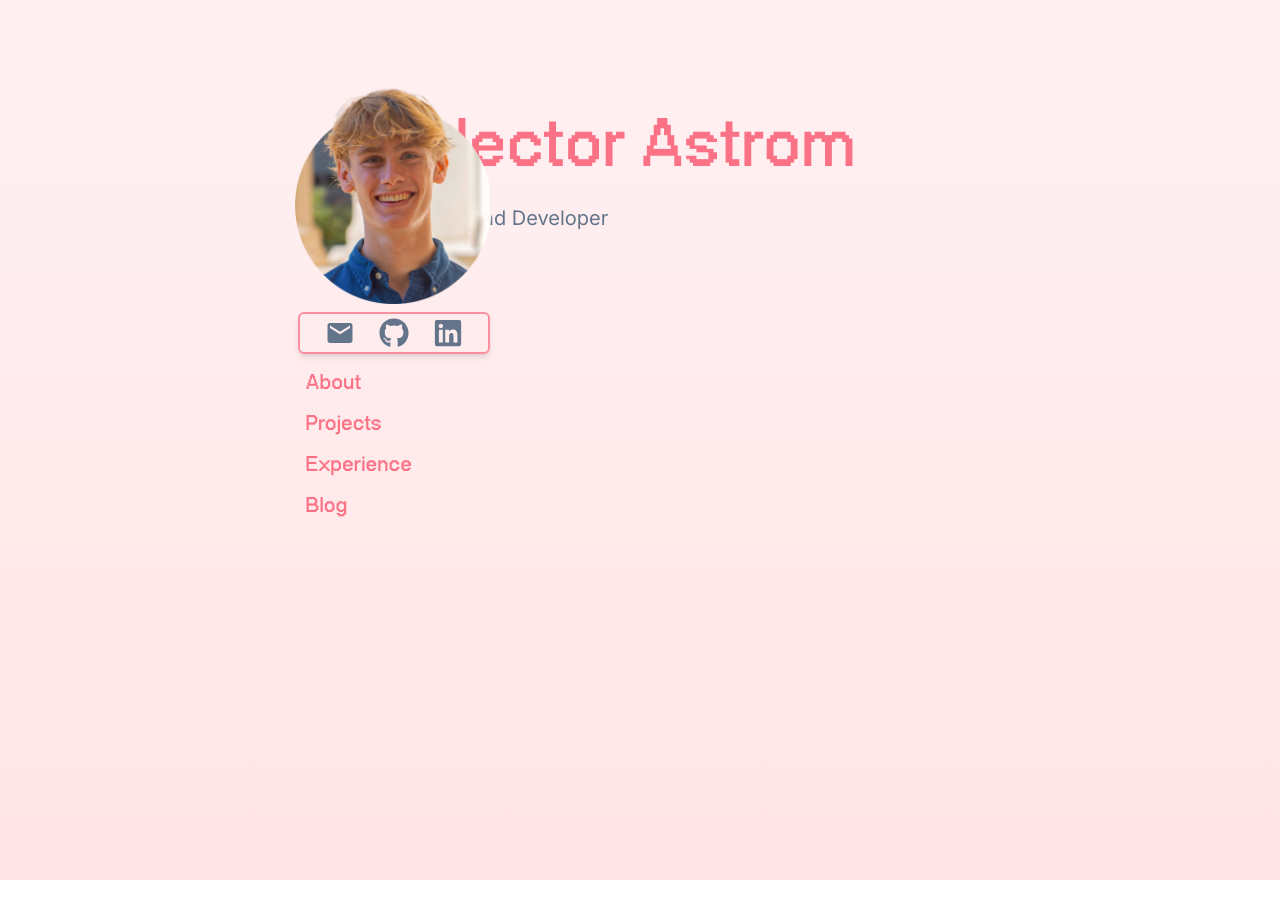
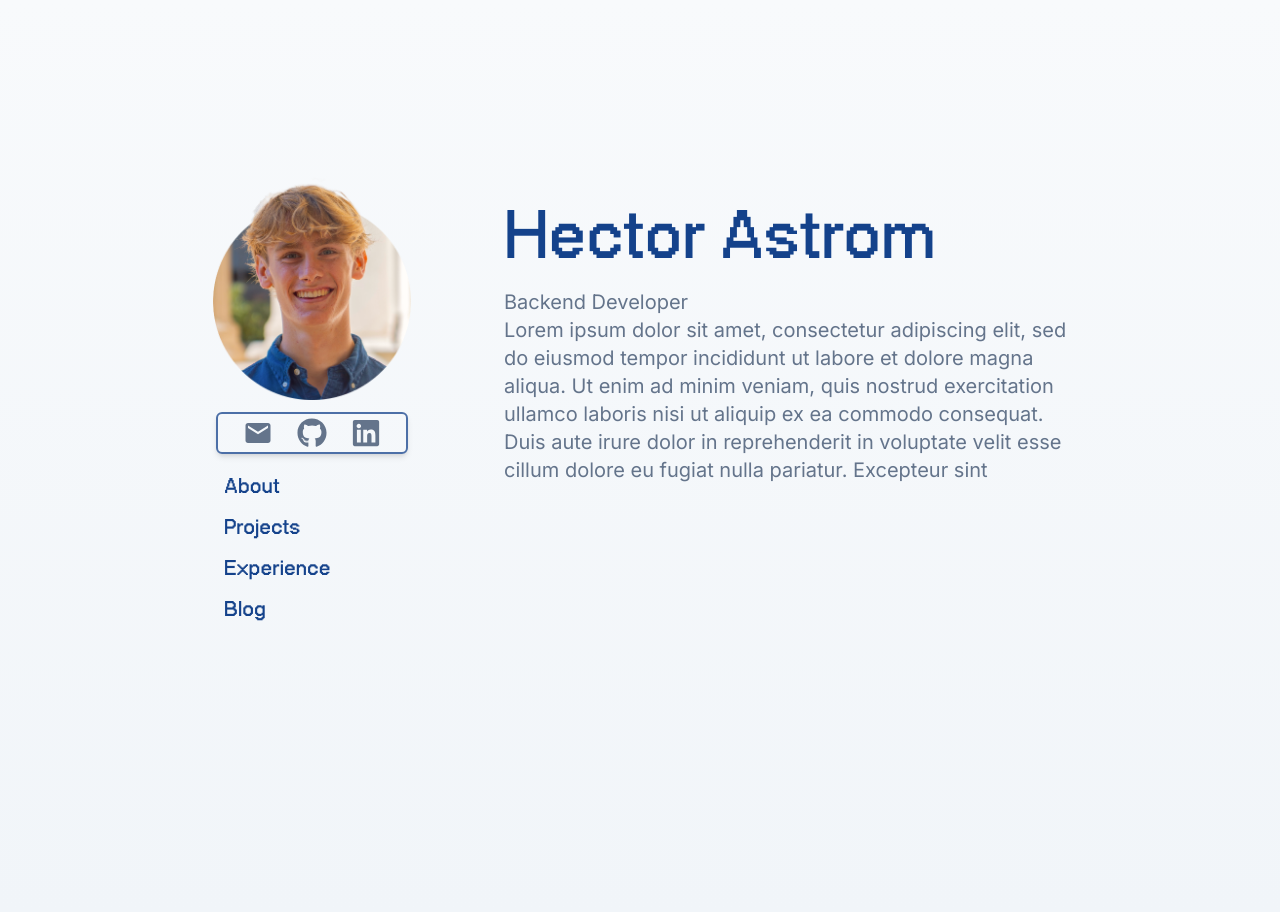
Before and after one commit to hectorastrom/personal-website, a Next.js app: page / in a window 1280 px wide. Before the commit the page ends 880 px from the top, so only its background shows below. Built offline with nearby package versions, Linux system fonts and the light colour scheme.

Commit message:
made semi-modular home page; changed theme

```diff
--- a/package.json
+++ b/package.json
@@ -9,7 +9,6 @@
     "lint": "next lint"
   },
   "dependencies": {
-    "@next/font": "^14.2.3",
     "next": "14.2.3",
     "react": "^18",
     "react-dom": "^18",
--- a/public/fonts/fonts.tsx
+++ b/public/fonts/fonts.tsx
@@ -1,6 +1,6 @@
 import { Inter } from "next/font/google";
 import localFont from "next/font/local";
 
-export const inter = Inter({ subsets: ["latin"], weight: ["400", "500", "600", "700", "800"] });
-export const title = localFont({ src: "title.otf", weight: "700" });
+export const bodyFont = Inter({ subsets: ["latin"], weight: ["400", "500", "600", "700", "800"] });
+export const titleFont = localFont({ src: "title.otf", weight: "700" });
 export const regards = localFont({ src: "regards.ttf" });
--- a/src/app/globals.css
+++ b/src/app/globals.css
@@ -1,6 +1,10 @@
 @tailwind base;
 @tailwind components;
 @tailwind utilities;
+
+:root {
+  --emphasis-color: theme(colors.emphasis);
+}
 
 @font-face {
   font-family: 'TitleFont';
@@ -22,6 +26,50 @@ body::before {
   @apply text-emphasis font-bold font-title
 }
 
+/* @keyframes shimmer {
+  0% {
+    background-position: -200% 0;
+  }
+
+  100% {
+    background-position: 200% 0;
+  }
+}
+
+.shimmer-container {
+  position: relative;
+  display: inline-block;
+  overflow: hidden;
+}
+
+.shimmer-text {
+  background: linear-gradient(120deg,
+      var(--emphasis-color) 0%,
+      rgba(255, 255, 255, 0.5) 50%,
+      var(--emphasis-color) 100%);
+  background-size: 200% 100%;
+  -webkit-background-clip: text;
+  -webkit-text-fill-color: transparent;
+  animation: shimmer 2s forwards;
+  display: inline-block;
+  position: relative;
+}
+
+.shimmer-text::after {
+  content: '';
+  position: absolute;
+  top: 0;
+  left: 0;
+  width: 100%;
+  height: 100%;
+  background: inherit;
+  animation: shimmer 2s forwards;
+  background-size: 200% 100%;
+  background-clip: text;
+  -webkit-background-clip: text;
+  -webkit-text-fill-color: transparent;
+} */
+
 @layer utilities {
   .text-balance {
     text-wrap: balance;
--- a/src/app/layout.tsx
+++ b/src/app/layout.tsx
@@ -1,6 +1,6 @@
 import type { Metadata } from "next";
 import "./globals.css";
-import { inter } from "../../public/fonts/fonts";
+import { bodyFont } from "../../public/fonts/fonts";
 import Sidenav from "@/components/sidenav";
 
 export const metadata: Metadata = {
@@ -16,17 +16,16 @@ export default function RootLayout({
   return (
     <html lang="en">
       <body
-        className={`${inter.className} bg-gradient-to-b from-rose-50 to-rose-100 text-xl text-default antialiased mx-auto max-w-full h-screen mt-10`}
+        className={`${bodyFont.className} bg-gradient-to-b from-slate-50 to-slate-100 text-xl text-default antialiased mx-auto max-w-full max-h-full min-h-screen overflow-hidden mt-28 `}
       >
-        <div className="mt-20">
-          <div className="fixed left-[22%]">
-          <Sidenav/>
+        <div className="px-4 pt-4 sm:pt-16 pb-24 sm:pb-36 sm:grid sm:grid-cols-[max-content,minmax(0,36rem)] sm:justify-center sm:gap-x-20">
+          <div className="fixed sm:relative sm:block left-4 sm:left-0">
+            <Sidenav />
+          </div>
+          <main className="sm:pl-0 mt-4">
+            <div>{children}</div>
+          </main>
         </div>
-        <div className="flex flex-row justify-center items-center">
-          <div className="">{children}</div>
-        </div>
-        </div>
-
       </body>
     </html>
   );
--- a/src/app/page.tsx
+++ b/src/app/page.tsx
@@ -1,14 +1,22 @@
-import { title } from "../../public/fonts/fonts";
-
 export default function Home() {
   return (
     <>
-      <h1
-        className={`font-title text-6xl md:text-7xl lg:text-8xl font-bold text-emphasis mt-5 `}
-      >
-        Hector Astrom
-      </h1>
-      <p className="pt-2 text-slate-500 text-md">Backend Developer</p>
+      <div className="relative inline-block shimmer-container">
+        <h1
+          className={`font-title text-6xl lg:text-8xl font-bold text-emphasis shimmer-text`}
+        >
+          Hector Astrom
+        </h1>
+      </div>
+      <p className="text-md">Backend Developer</p>
+      <p>
+        Lorem ipsum dolor sit amet, consectetur adipiscing elit, sed do eiusmod
+        tempor incididunt ut labore et dolore magna aliqua. Ut enim ad minim
+        veniam, quis nostrud exercitation ullamco laboris nisi ut aliquip ex ea
+        commodo consequat. Duis aute irure dolor in reprehenderit in voluptate
+        velit esse cillum dolore eu fugiat nulla pariatur. Excepteur sint
+
+      </p>
     </>
   );
 }
--- a/src/components/sidenav.tsx
+++ b/src/components/sidenav.tsx
@@ -7,7 +7,7 @@ export default function Sidenav() {
     <>
       <div className="grid grid-rows-9 grid-flow-col">
         <div className="row-span-4">
-          <div className="relative w-36 h-36 md:w-44 md:h-44 lg:w-56 lg:h-56">
+          <div className="relative w-56 h-56">
             <Image
               src="/images/me.png"
               alt="Picture of Hector from September 2023"
@@ -18,10 +18,10 @@ export default function Sidenav() {
             />
           </div>
         </div>
-        <div className="row-span-1 mt-2">
+        <div className="row-span-1 mt-3">
           <Handles />
         </div>
-        <ul className="text-3xl row-span-4 pl-2 mx-4">
+        <ul className="text-3xl row-span-4 pl-2 mx-4 mt-2">
           <li>
             <Link className="link" href="/">
               About
--- a/tailwind.config.ts
+++ b/tailwind.config.ts
@@ -11,7 +11,7 @@ const config: Config = {
     extend: {
       colors: {
         "default": "#64748b",
-        "emphasis": "#fb7185",
+        "emphasis": "#14428B",
       },
       fontFamily: {
         'title': ['TitleFont', ...defaultTheme.fontFamily.sans],
```
Also changed, not shown: 1 other file (tests, documents, lock files or other folders).
